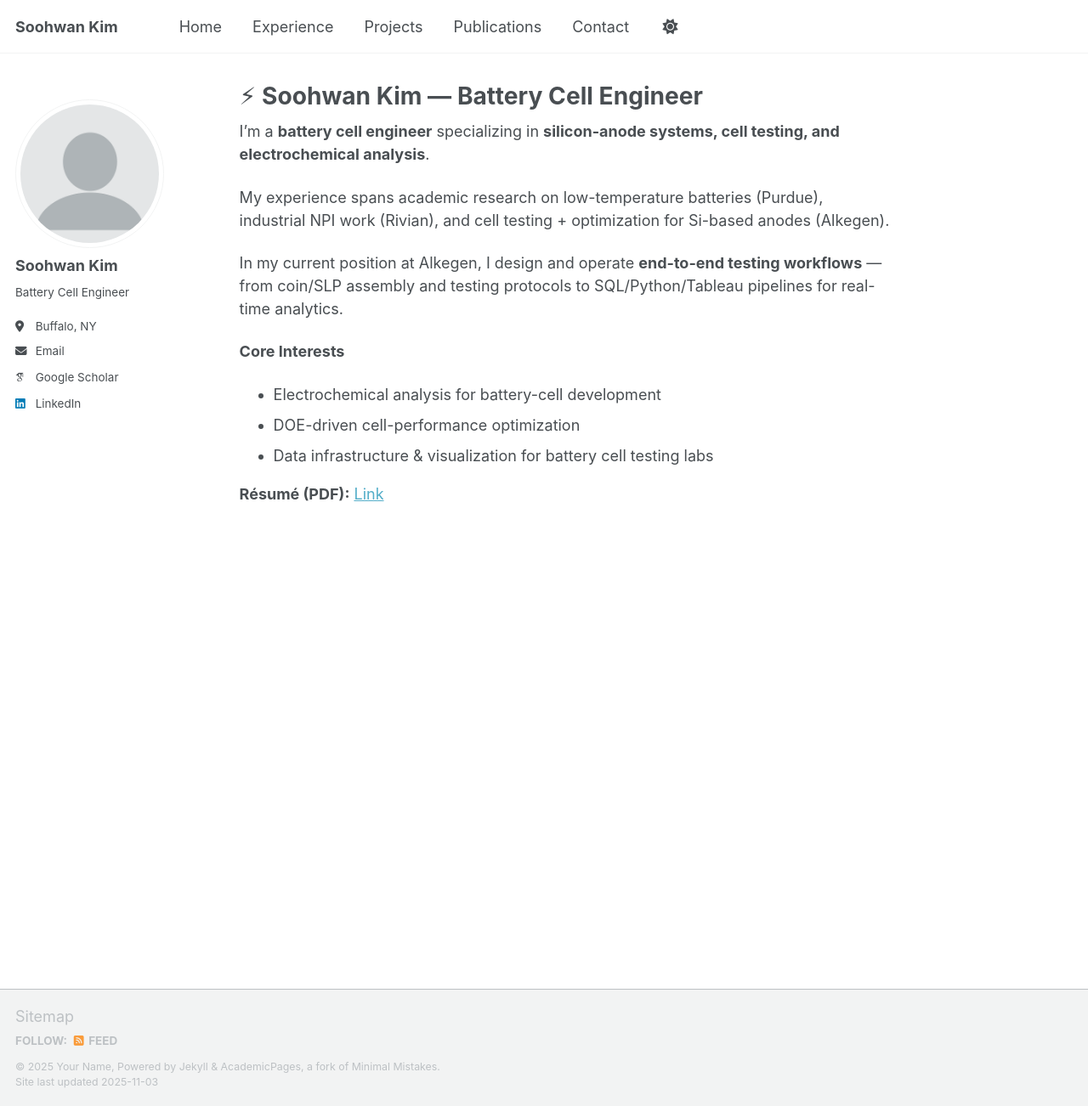
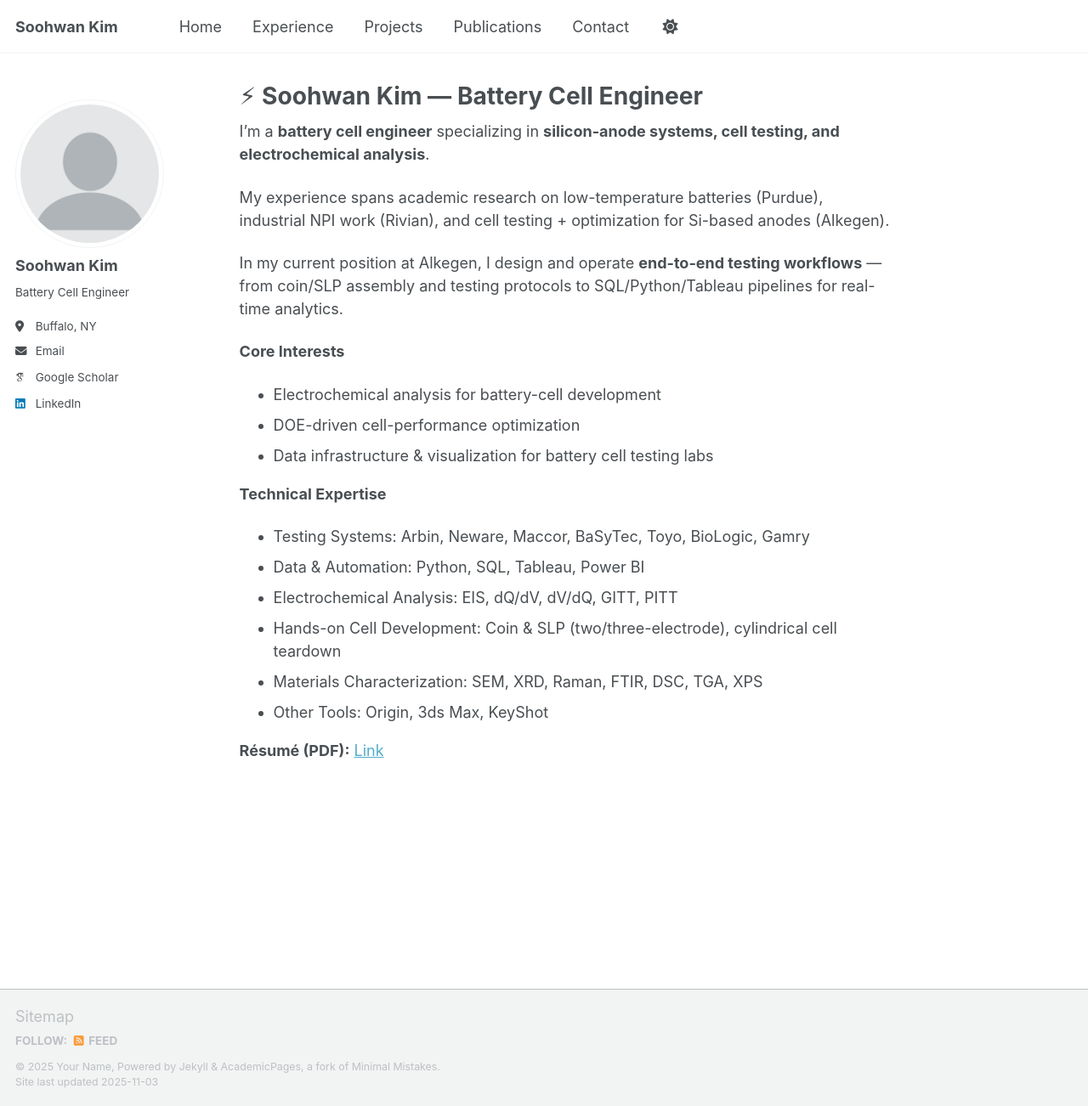
Before and after one commit to skim5674/skim5674.github.io, a Jekyll site: the page built from _pages/about.md, in a window 1280 px wide and 1302 px high. Shown: the whole window at 85% size. Built offline with Jekyll 4.4.1, drawn with Linux system fonts in a browser that asks for light colours; some web fonts are replaced; a script that is not in the unit is left out.

Commit message:
Update about.md

```diff
--- a/_pages/about.md
+++ b/_pages/about.md
@@ -22,4 +22,13 @@ In my current position at Alkegen, I design and operate **end-to-end testing wor
 - Data infrastructure & visualization for battery cell testing labs
 
 
+**Technical Expertise**
+- Testing Systems: Arbin, Neware, Maccor, BaSyTec, Toyo, BioLogic, Gamry
+- Data & Automation: Python, SQL, Tableau, Power BI
+- Electrochemical Analysis: EIS, dQ/dV, dV/dQ, GITT, PITT
+- Hands-on Cell Development: Coin & SLP (two/three-electrode), cylindrical cell teardown
+- Materials Characterization: SEM, XRD, Raman, FTIR, DSC, TGA, XPS
+- Other Tools: Origin, 3ds Max, KeyShot
+
+
 **Résumé (PDF):** [Link](files/Resume_Soohwan_Kim.pdf)
```
